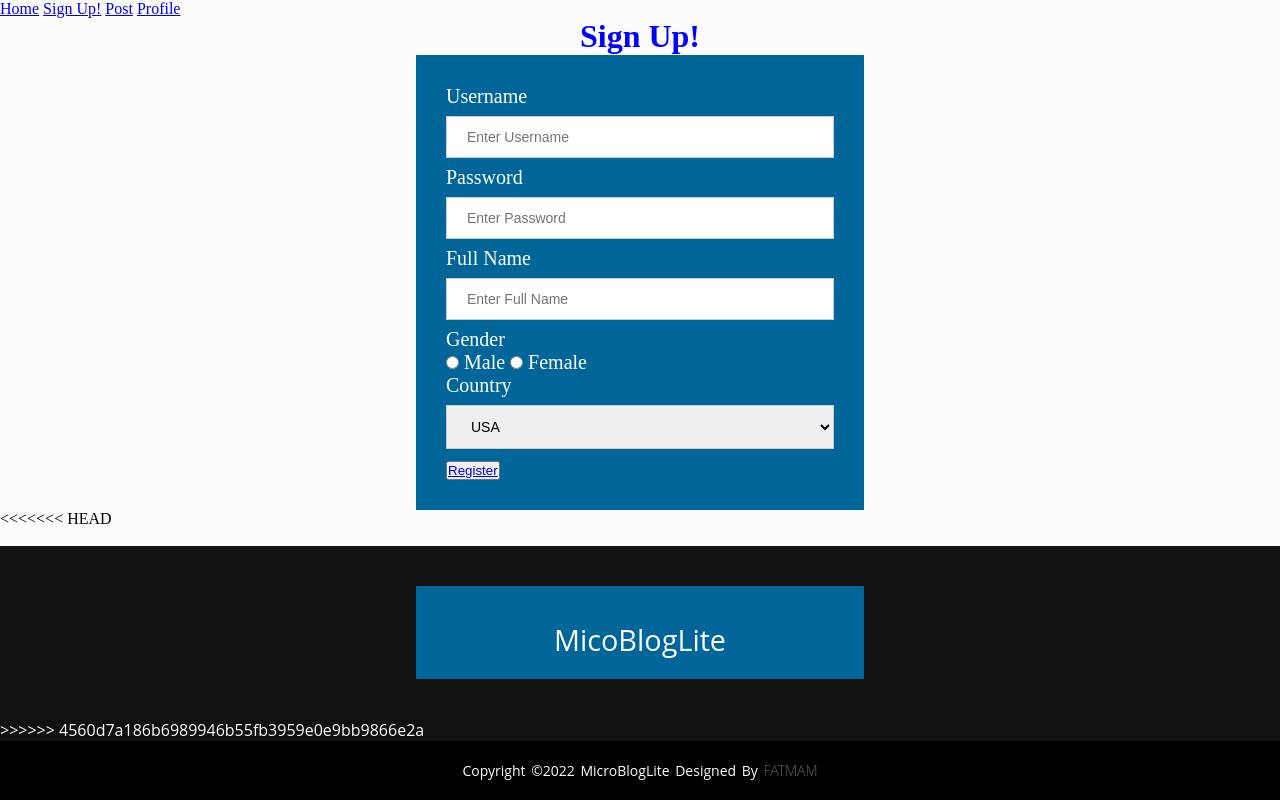
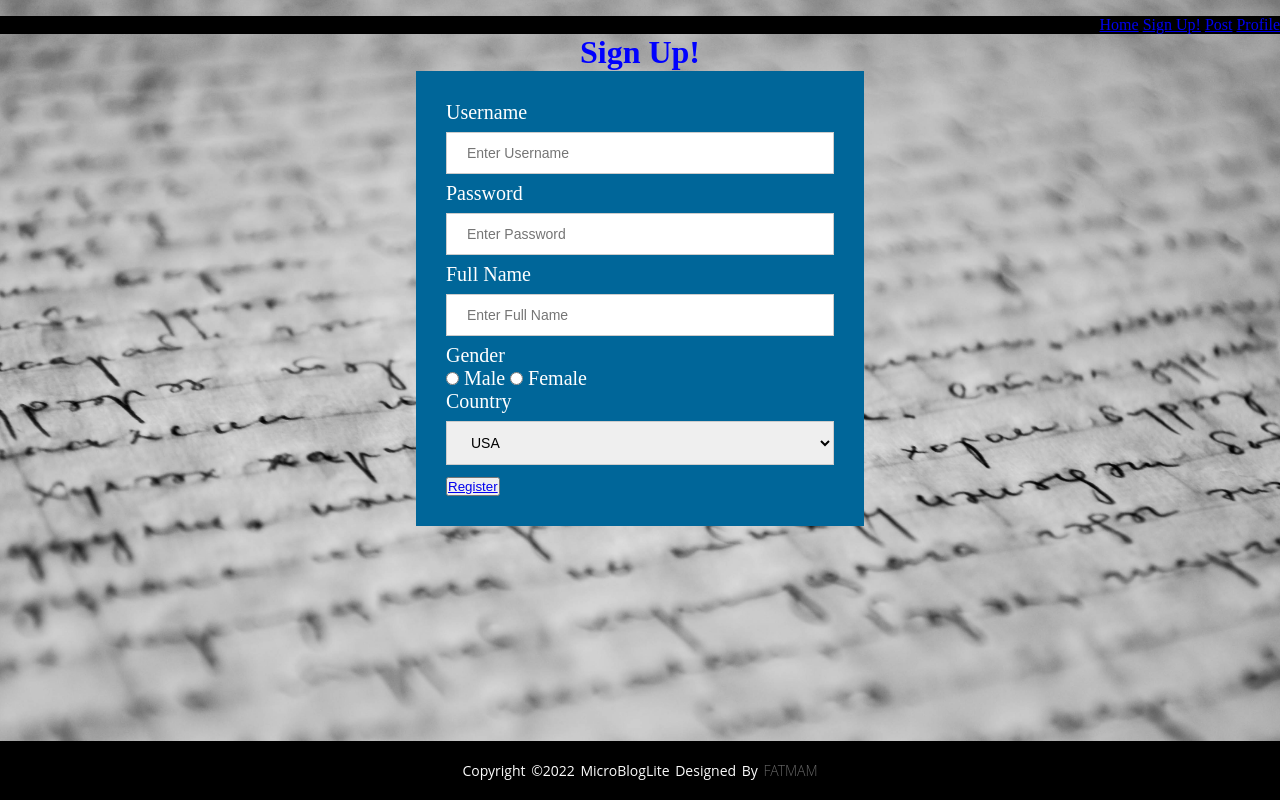
Before and after one commit to lmolina613/MicroblogLite, a plain HTML site: page register/register.html in a window 1280 px wide. Drawn offline with Linux system fonts and the light colour scheme.

Commit message:
background changed.

```diff
--- a/login/login.css
+++ b/login/login.css
@@ -14,5 +14,5 @@ div {
 }
 
 body {
-    background-color: bisque;
+    background-color: rgb(145, 140, 134);
 }
--- a/register/register.css
+++ b/register/register.css
@@ -45,6 +45,12 @@ div label
 }
 
 body {
-    background-image: url("images/scripts.jpg");
+    background-image: url("/images/scripts.jpg");
     background-size: cover;
 }
+
+nav {
+    text-align: right;
+    margin-top: 1em;
+    background-color: black;
+}
--- a/register/register.html
+++ b/register/register.html
@@ -43,22 +43,7 @@
         </form>
         <button id="register"><a href="/login/index.html">Register</a> </button>
     </div>
-<<<<<<< HEAD
-    <footer>
-        <div class="footer-content">
-            <h3>MicoBlogLite</h3>
-            <p>         </p>
-            <ul class="socials">
-                <li><a href="#"><i class="fa fa-facebook"></i></a></li>
-                <li><a href="#"><i class="fa fa-twitter"></i></a></li>
-                <li><a href="#"><i class="fa fa-google-plus"></i></a></li>
-                <li><a href="#"><i class="fa fa-youtube"></i></a></li>
-                <li><a href="#"><i class="fa fa-linkedin-square"></i></a></li>
-            </ul>
-        </div>
-=======
     <footer
->>>>>>> 4560d7a186b6989946b55fb3959e0e9bb9866e2a
         <div class="footer-bottom">
             <p>copyright &copy;2022 MicroBlogLite designed by <span>FatmaM</span></p>
         </div>
--- a/styles/main.css
+++ b/styles/main.css
@@ -5,7 +5,7 @@
 }
 
 body {
-    background: #fcfcfc;
+    background-color: #fcfcfc;
 }
 
 footer {
```
